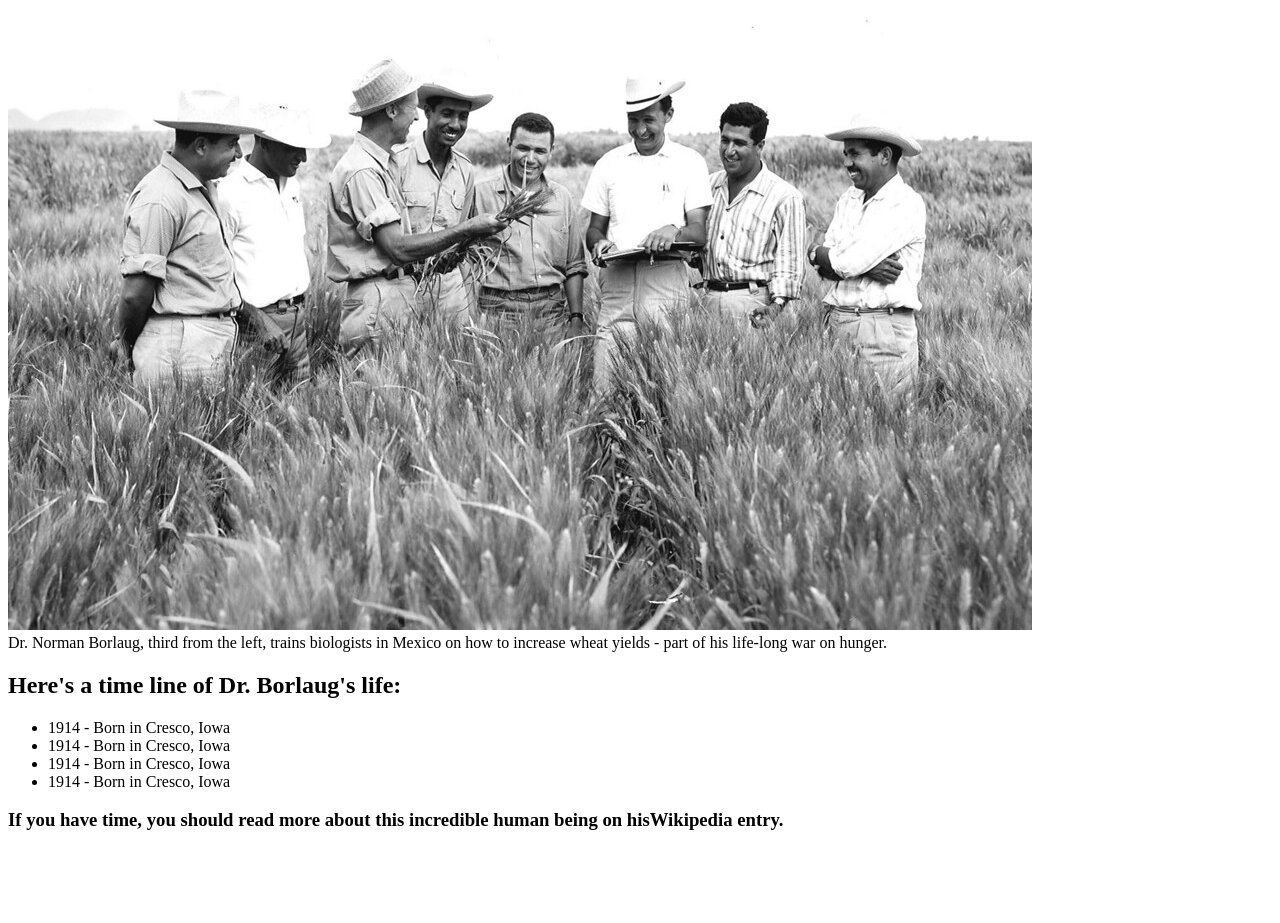
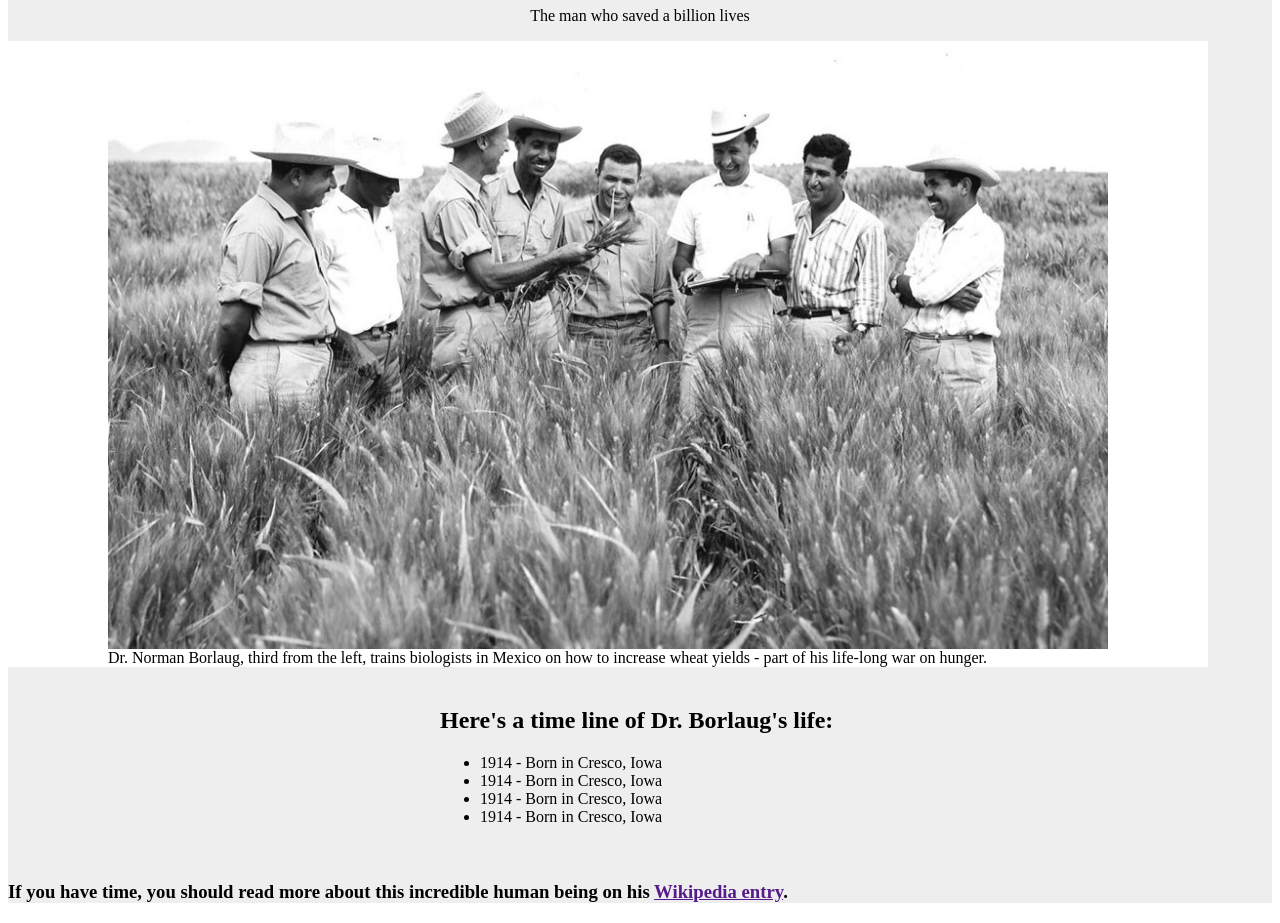
Before and after one commit to Tekhlay/microverse-pro2, a plain HTML site: page index.html in a window 1280 px wide. Shown: the part 73-996 px from the top of the page. Before the commit the page ends 923 px from the top, so only its background shows below. Drawn offline with Linux system fonts and the light colour scheme.

Commit message:
last updates

```diff
--- a/css/style.css
+++ b/css/style.css
@@ -0,0 +1,29 @@
+#main{
+    background-color: #eee;
+    margin: 20px 0px;
+}
+#title{
+    text-align: center;
+}
+p{
+    text-align: center;
+}
+#img-div{
+    display: inline-block;
+    background-color: white;
+    padding: 0px 100px;
+    width: 1000px;
+    margin: 0 auto;
+
+}
+#image{
+    display: block;
+    max-width: 100%;
+
+
+}
+#tribute-info{
+    width: 400px;
+    margin: 0 auto;
+    padding: 20px;
+}
--- a/index.html
+++ b/index.html
@@ -11,6 +11,7 @@
 
     <main id="main">
       <h1 id="title">Dr. Norman Borlaug</h1>
+      <p>The man who saved a billion lives</p>
       <div id="img-div">
         <img id="image" src="tribe.jpg" alt="">
         <figcaption id="img-caption">Dr. Norman Borlaug, third from the left, trains biologists in Mexico on how to increase wheat yields - part of his life-long war on hunger.</figcaption>
@@ -23,8 +24,9 @@
           <li>1914 - Born in Cresco, Iowa</li>
           <li>1914 - Born in Cresco, Iowa</li>
         </ul>
-        <h3>If you have time, you should read more about this incredible human being on his<a id="tribute-link" target="_blank">Wikipedia entry.</a></h3>
+
       </section>
+      <h3>If you have time, you should read more about this incredible human being on his <a href="" id="tribute-link" target="_blank"> Wikipedia entry</a>.</h3>
     </main>
 
 
```
